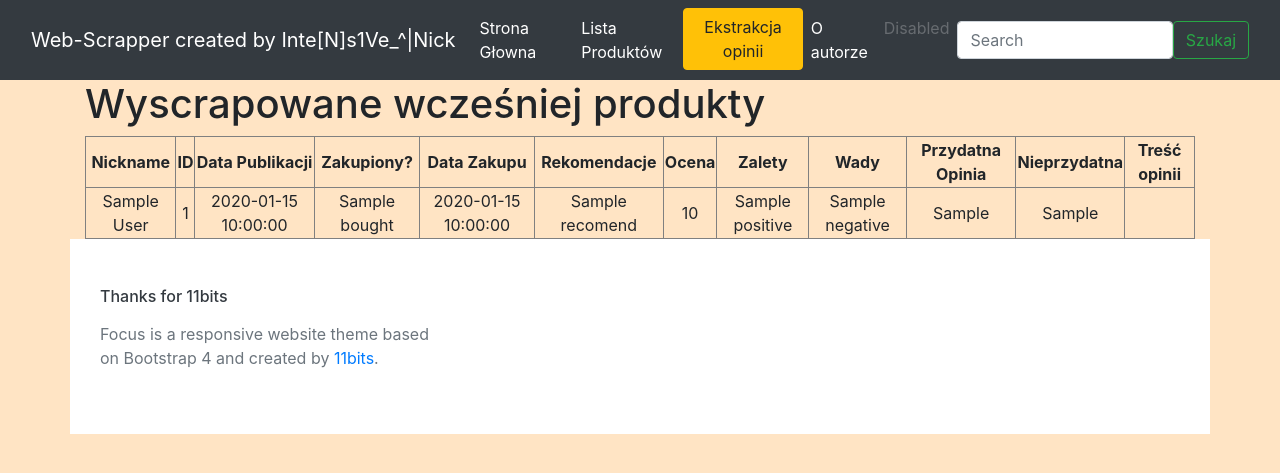
After one commit to Nikita23072001/Web-Scraper, a Flask app: template templates/product_detail.html in a window 1280 px wide. The commit adds this page. Shown: the top 473 px of the page. Run offline with Flask 2, Linux system fonts and the light colour scheme; the template is opened without the code that fills it: most values are stand-ins (such as "Sample title", 1, 10 or a date in 2020); some libraries are stand-ins or nearby versions.

Commit message:
Working on FrontEnd

```diff
--- a/app.py
+++ b/app.py
@@ -30,7 +30,7 @@ def count(key):
     try:
         opinions = int(Scrapper.Scrapper(key).ops[0])
     except:
-        return 0, 0, 0, 0
+        return "Żadnych opinii!"
     for i in data:
         score_sum += eval(i['score'])
 
@@ -58,6 +58,12 @@ def index():
 def products():
     return render_template('products.html', count = count, products_dict=products_dict)
 
+@app.route('/products/<int:key>')
+def product_detail(key):
+    p_file = open(f'products/{key}.json', 'r', encoding="utf-8")
+    data = json.load(p_file)
+    return render_template("product_detail.html", data=data)
+
 
 @app.route('/extract', methods=['POST','GET'])
 def extract():
--- /dev/null
+++ b/templates/product_detail.html
@@ -0,0 +1,105 @@
+{% extends 'base.html' %}
+
+{% block title %}
+    Products
+{% endblock %}
+
+{% block body %}
+<div class="container">
+    <h1>Wyscrapowane wcześniej produkty</h1>
+    <table width="100%" cellspacing="0" border="1" >
+        <tr align="center">
+            <th>
+                Nickname
+            </th>
+            <th>
+                ID
+            </th>
+            <th>
+                Data Publikacji
+            </th>
+            <th>
+                Zakupiony?
+            </th>
+            <th>
+                Data Zakupu
+            </th>
+            <th>
+                Rekomendacje
+            </th>
+            <th>
+                Ocena
+            </th>
+            <th>
+                Zalety
+            </th>
+            <th>
+                Wady
+            </th>
+            <th>
+                Przydatna Opinia
+            </th>
+            <th>
+                Nieprzydatna
+            </th>
+            <th>
+                Treść opinii
+            </th>
+        </tr>
+
+    {% for el in data %}
+    <tr align="center">
+        <td>
+            {{ el['Author'] }}
+        </td>
+        <td>
+            {{ el['id'] }}
+        </td>
+        <td>
+            {{ el['post_time'] }}
+        </td>
+        <td>
+            {% if el['bought'] != 0 %}
+                {{ el['bought'] }}
+            {% endif %}
+        </td>
+        <td>
+            {% if el['bought'] != 0 %}
+                {{ el['buy_time'] }}
+            {% endif %}
+        </td>
+        <td>
+
+            {{ el['recomend'] }}
+        </td>
+        <td>
+            {{ el['score'] }}
+        </td>
+        <td>
+            {% if el['positives'] != [] %}
+                {% for i in el['positives'] %}
+                    {{ i }}
+                {% endfor %}
+            {% endif %}
+        </td>
+        <td>
+            {% if el['negatives'] != [] %}
+                {% for i in el['negatives'] %}
+                    {{ i }}
+                {% endfor %}
+            {% endif %}
+        </td>
+        <td>
+            {{ el['vote_y'] }}
+        </td>
+        <td>
+            {{ el['vote_n'] }}
+        </td>
+        <td>
+
+        </td>
+    </tr>
+    {% endfor %}
+    </table>
+</div>
+{% endblock %}
--- a/templates/products.html
+++ b/templates/products.html
@@ -9,7 +9,7 @@
     <h1>Wyscrapowane wcześniej produkty</h1>
     {% for (key,value) in products_dict.items() %}
     <div class="alert alert-info">
-        <h2><button class='btn btn-danger' style="font-size: 150%;">{{ value }}</button></h2>
+        <h2><button class='btn btn-danger' style="font-size: 150%;" ><a href="products/{{ key }}"><span style="color: silver;">{{ value }}</span></a></button></h2>
         <h3>{{ key | count }}</h3>
     </div>
     {% endfor %}
```
